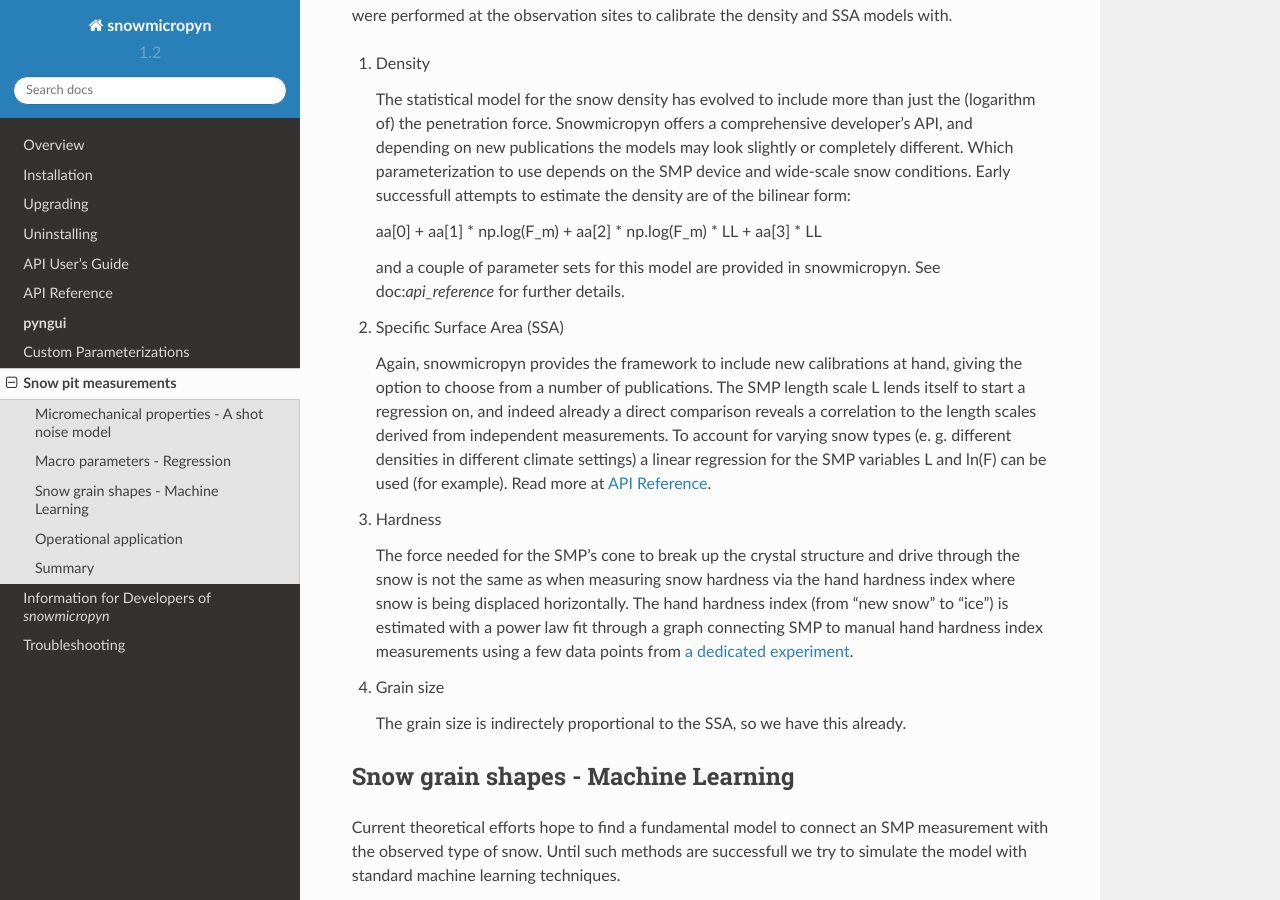
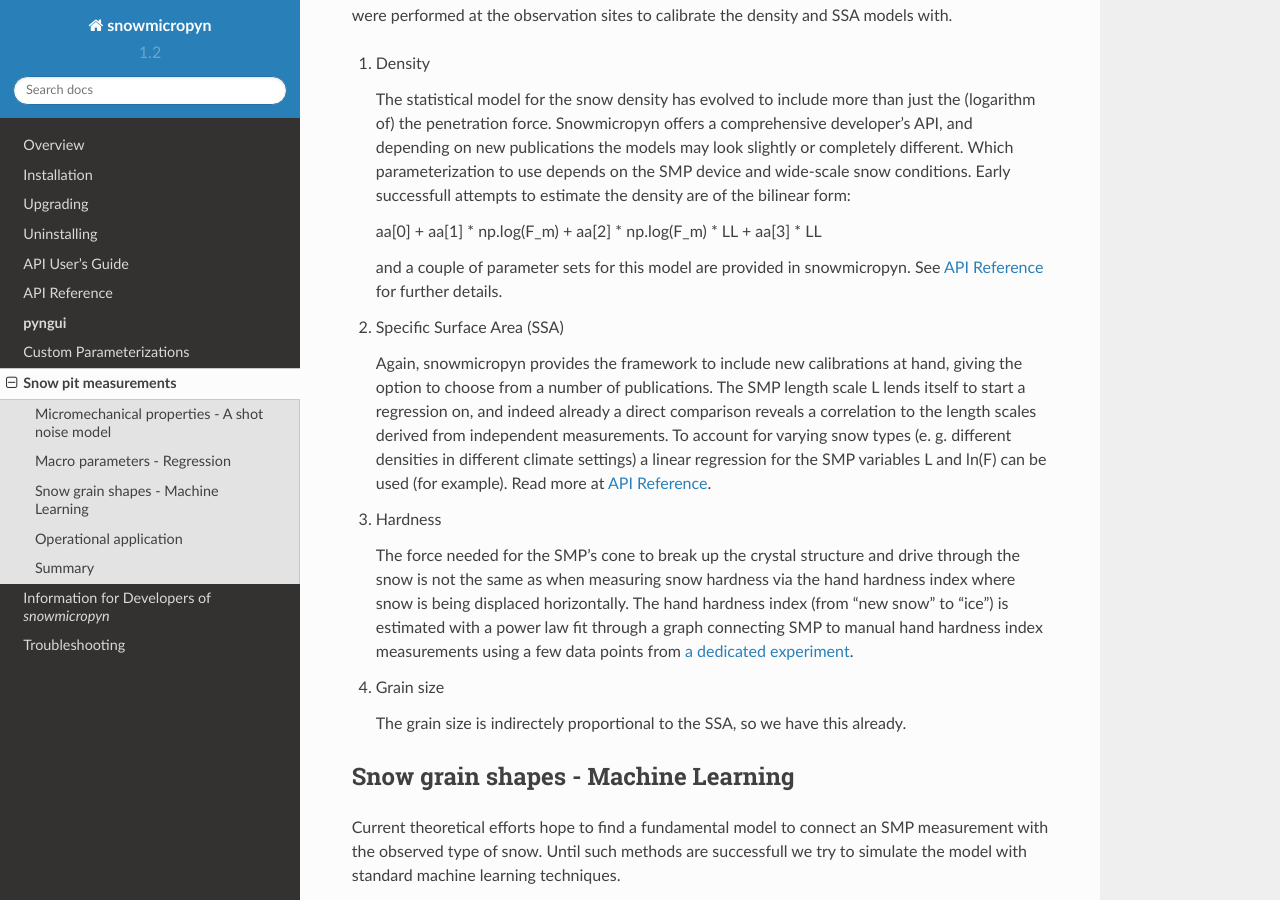
Before and after one commit to slf-dot-ch/snowmicropyn, a Sphinx documentation site: the page built from docs/snowpit.rst, in a window 1280 px wide and 900 px high, scrolled down 2032 px. Built offline with Sphinx 7.4.7 and the Read the Docs theme 2.0.0, drawn with Linux system fonts in a browser that asks for light colours; some of the changed text lies outside the part shown.

```diff
--- a/CHANGELOG.rst
+++ b/CHANGELOG.rst
@@ -1,9 +1,9 @@
 snowmicropyn Changelog
 ======================
 
-Unreleased
+Version 1.2.0
 ----------
-2023
+2023-09-28
 
 This version implements CAAML export with grain shape estimation via machine
 learning as well as some convenient new user interface features.
--- a/docs/snowpit.rst
+++ b/docs/snowpit.rst
@@ -37,7 +37,7 @@ SMP signal into a full simulated snow pit.
 Micromechanical properties - A shot noise model
 -----------------------------------------------
 
-Löwe et al showed with a `shot noise approach`_ that some microstructural
+Löwe et al. showed with a `shot noise approach`_ that some microstructural
 parameters of the snowpack can be be deduced from the analytical solution of a
 stochastic model. To this end the penetration force of the SMP cone can be
 interpreted as a Poisson shot noise process and can be simulated as such, giving
@@ -112,7 +112,7 @@ to calibrate the density and SSA models with.
    aa[0] + aa[1] * np.log(F_m) + aa[2] * np.log(F_m) * LL + aa[3] * LL
 
    and a couple of parameter sets for this model are provided in snowmicropyn.
-   See doc:`api_reference` for further details.
+   See :doc:`api_reference` for further details.
 
 #. Specific Surface Area (SSA)
 
```
